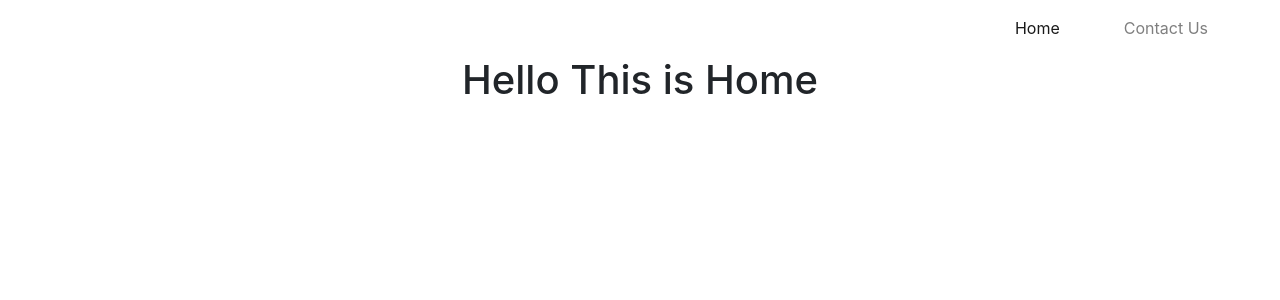
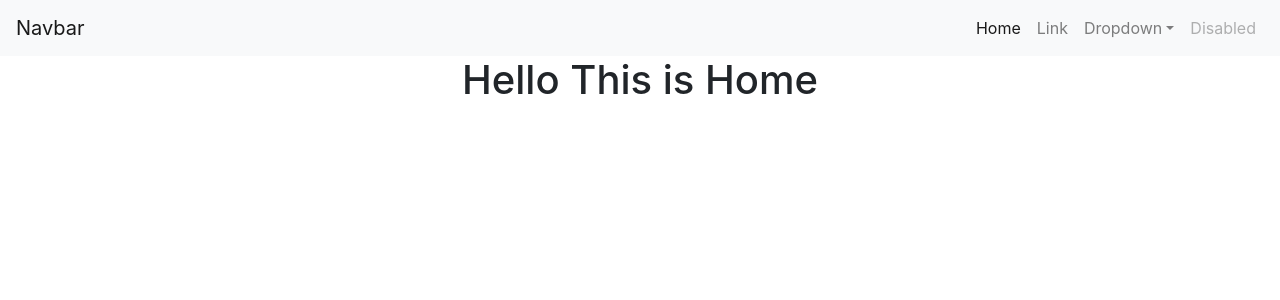
Before and after one commit to bulbulahammed/my-portfolio, a React (Create React App) app: page / in a window 1280 px wide. Shown: the top 300 px of the page. Built offline with nearby package versions, Linux system fonts and the light colour scheme.

Commit message:
navbar updated

```diff
--- a/public/index.html
+++ b/public/index.html
@@ -9,6 +9,10 @@
       name="description"
       content="Web site created using create-react-app"
     />
+
+    <!---bootstrap css --->
+    <link rel="stylesheet" href="https://maxcdn.bootstrapcdn.com/bootstrap/4.0.0/css/bootstrap.min.css" integrity="sha384-Gn5384xqQ1aoWXA+058RXPxPg6fy4IWvTNh0E263XmFcJlSAwiGgFAW/dAiS6JXm" crossorigin="anonymous">
+
     <link rel="apple-touch-icon" href="%PUBLIC_URL%/logo192.png" />
     <!--
       manifest.json provides metadata used when your web app is installed on a
@@ -39,5 +43,9 @@
       To begin the development, run `npm start` or `yarn start`.
       To create a production bundle, use `npm run build` or `yarn build`.
     -->
+    <!--- Booststrap js--->
+    <script src="https://code.jquery.com/jquery-3.2.1.slim.min.js" integrity="sha384-KJ3o2DKtIkvYIK3UENzmM7KCkRr/rE9/Qpg6aAZGJwFDMVNA/GpGFF93hXpG5KkN" crossorigin="anonymous"></script>
+<script src="https://cdnjs.cloudflare.com/ajax/libs/popper.js/1.12.9/umd/popper.min.js" integrity="sha384-ApNbgh9B+Y1QKtv3Rn7W3mgPxhU9K/ScQsAP7hUibX39j7fakFPskvXusvfa0b4Q" crossorigin="anonymous"></script>
+<script src="https://maxcdn.bootstrapcdn.com/bootstrap/4.0.0/js/bootstrap.min.js" integrity="sha384-JZR6Spejh4U02d8jOt6vLEHfe/JQGiRRSQQxSfFWpi1MquVdAyjUar5+76PVCmYl" crossorigin="anonymous"></script>
   </body>
 </html>
--- a/src/Components/Home/Home.js
+++ b/src/Components/Home/Home.js
@@ -3,8 +3,8 @@ import Navbar from '../Shared/Navbar/Navbar';
 
 const Home = () => {
     return (
-        <div className="row justify-content-center">
-            <div className="col-md-12 text-center">
+        <div>
+            <div className="text-center">
                 <Navbar></Navbar>
                 <h1>Hello This is Home</h1>
             </div>
--- a/src/Components/Shared/Navbar/Navbar.js
+++ b/src/Components/Shared/Navbar/Navbar.js
@@ -1,20 +1,34 @@
 import React from 'react';
-
+import { Button, Nav } from 'react-bootstrap';
 const Navbar = () => {
     return (
-        <nav className="navbar navbar-expand-lg navbar-light">
-
-            <button className="navbar-toggler" type="button" data-toggle="collapse" data-target="#navbarSupportedContent" aria-controls="navbarSupportedContent" aria-expanded="false" aria-label="Toggle navigation">
-                <span className="navbar-toggler-icon"></span>
+        <nav class="navbar navbar-expand-lg navbar-light bg-light">
+            <a class="navbar-brand" href="#">Navbar</a>
+            <button class="navbar-toggler" type="button" data-toggle="collapse" data-target="#navbarSupportedContent" aria-controls="navbarSupportedContent" aria-expanded="false" aria-label="Toggle navigation">
+                <span class="navbar-toggler-icon"></span>
             </button>
 
-            <div className="collapse navbar-collapse" id="navbarSupportedContent">
-                <ul className="navbar-nav ml-auto">
-                    <li className="nav-item active">
-                        <a className="nav-link mr-5" href="/">Home <span className="sr-only">(current)</span></a>
+            <div class="collapse navbar-collapse" id="navbarSupportedContent">
+                <ul class="navbar-nav ml-auto">
+                    <li class="nav-item active">
+                        <a class="nav-link" href="#">Home <span class="sr-only">(current)</span></a>
                     </li>
-                    <li className="nav-item">
-                        <a className="nav-link mr-5" href="/contact">Contact Us</a>
+                    <li class="nav-item">
+                        <a class="nav-link" href="#">Link</a>
+                    </li>
+                    <li class="nav-item dropdown">
+                        <a class="nav-link dropdown-toggle" href="#" id="navbarDropdown" role="button" data-toggle="dropdown" aria-haspopup="true" aria-expanded="false">
+                            Dropdown
+        </a>
+                        <div class="dropdown-menu" aria-labelledby="navbarDropdown">
+                            <a class="dropdown-item" href="#">Action</a>
+                            <a class="dropdown-item" href="#">Another action</a>
+                            <div class="dropdown-divider"></div>
+                            <a class="dropdown-item" href="#">Something else here</a>
+                        </div>
+                    </li>
+                    <li class="nav-item">
+                        <a class="nav-link disabled" href="#">Disabled</a>
                     </li>
                 </ul>
             </div>
--- a/src/index.js
+++ b/src/index.js
@@ -1,5 +1,6 @@
 import React from 'react';
 import ReactDOM from 'react-dom';
+import 'bootstrap/dist/css/bootstrap.min.css';
 import './index.css';
 import App from './App';
 import reportWebVitals from './reportWebVitals';
```
Also changed, not shown: package.json (line endings or trailing spaces).
